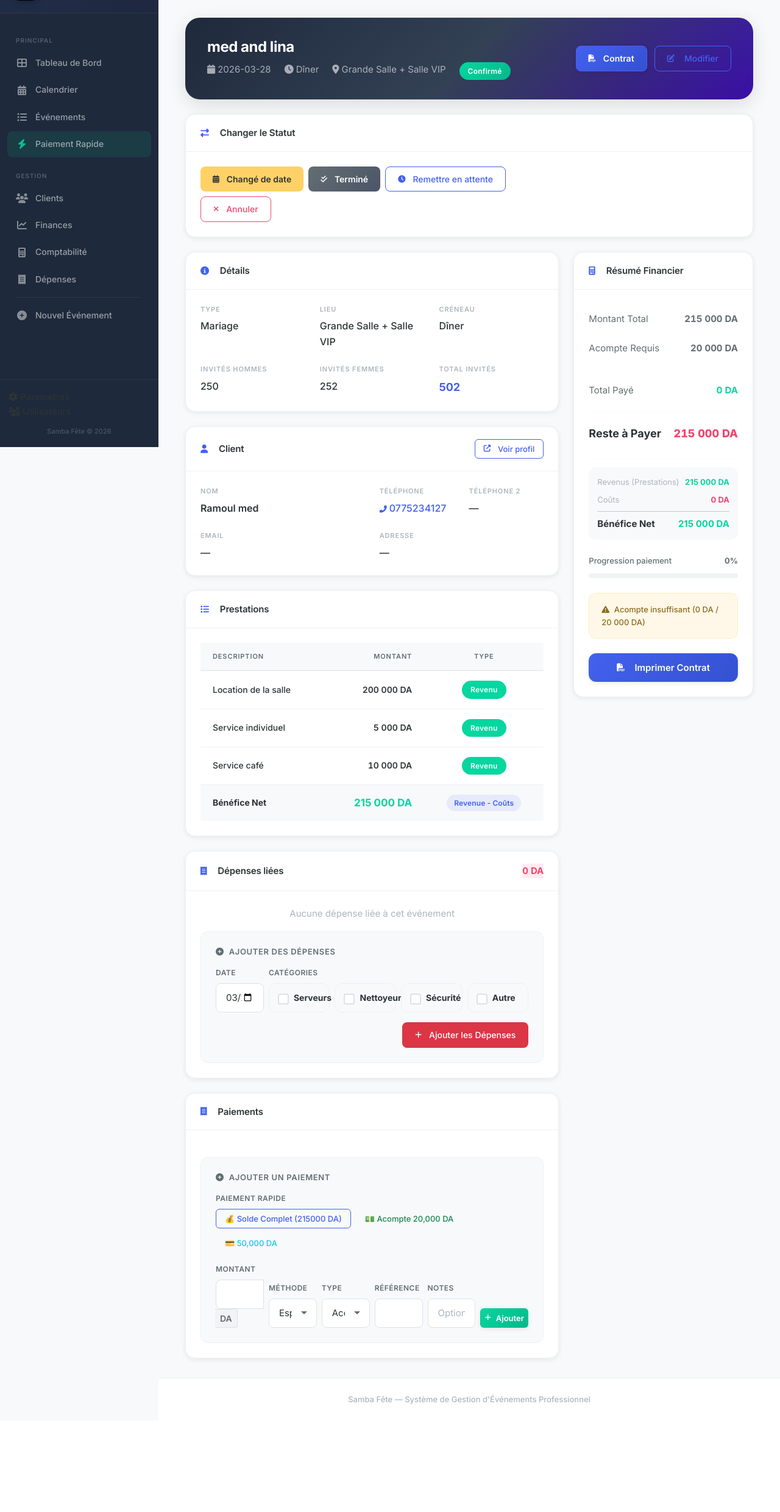
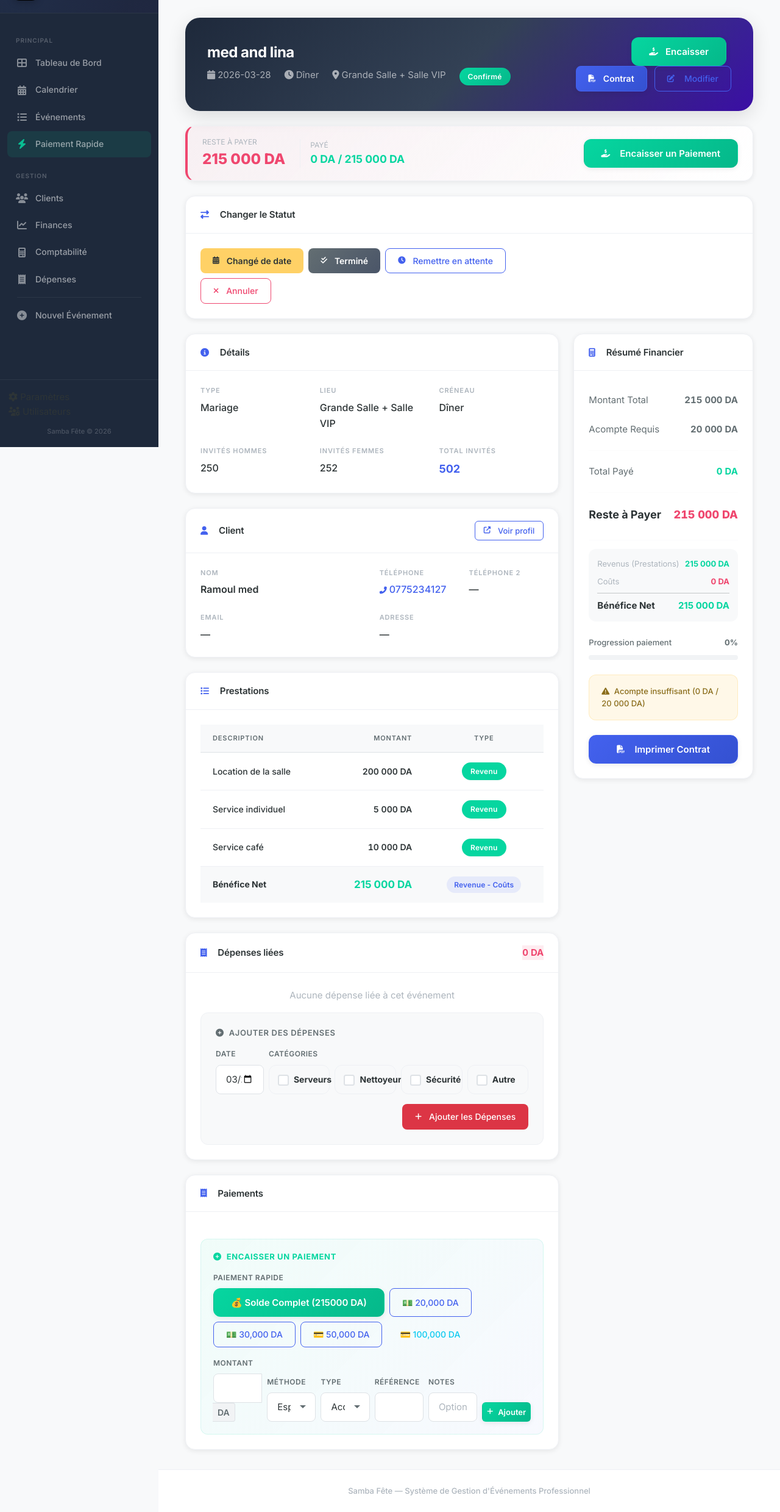
Before and after one commit to Aramoul23/Samba-fete-, a Flask app: page /evenement/6 in a window 1280 px wide. Shown: the part 67-2546 px from the top of the page at 61% size. Before the commit the page ends 2369 px from the top, so only its background shows below. Run offline with Flask 3, Linux system fonts and the light colour scheme; a user stored in the database is signed in; data comes from the database, SQL or seed files in the repository; data that the repository does not hold is empty; some libraries are stand-ins or nearby versions.

Commit message:
ux: prominent payment buttons + payment status banner on event detail
- NEW: Payment status banner at top of event detail page
  - Red banner with remaining amount + 'Encaisser un Paiement' button when money owed
  - Green 'Entièrement Paid' banner when fully paid
  - Always visible without scrolling
- IMPROVED: 'Encaisser' button in event header (green, prominent)
- IMPROVED: Payment form section now has gradient background to stand out
- IMPROVED: Quick-pay buttons are bigger (btn-lg) with more options (30K, 100K)
- IMPROVED: Smooth scroll from 'Encaisser' button to payment form + auto-focus amount field
- IMPROVED: Success message after event creation now says 'Vous pouvez maintenant encaisser un paiement'

```diff
--- a/app.py
+++ b/app.py
@@ -563,7 +563,7 @@ def event_form(event_id=None):
                           (event_id, desc.strip(), amount, is_cost))
 
         db.commit()
-        flash("Événement enregistré avec succès!", "success")
+        flash("Événement créé avec succès! Vous pouvez maintenant encaisser un paiement.", "success")
         return redirect(url_for('event_detail', event_id=event_id))
 
     return render_template('event_form.html', event=event, client=client,
--- a/templates/event_detail.html
+++ b/templates/event_detail.html
@@ -25,6 +25,11 @@
                 {% endif %}
             </div>
             <div class="col-md-4 text-md-end mt-3 mt-md-0">
+                {% if (event.total_amount - total_paid) > 0 %}
+                <a href="#paymentSection" class="btn btn-success btn-lg me-2">
+                    <i class="fas fa-hand-holding-usd me-1"></i>Encaisser
+                </a>
+                {% endif %}
                 <a href="{{ url_for('generate_contract', event_id=event.id) }}" class="btn btn-primary me-2" target="_blank">
                     <i class="fas fa-file-pdf me-1"></i>Contrat
                 </a>
@@ -34,6 +39,49 @@
             </div>
         </div>
     </div>
+
+    <!-- Payment Status Banner (always visible at top) -->
+    {% if (event.total_amount - total_paid) > 0 %}
+    <div class="card-custom mb-4" style="border-left: 4px solid var(--danger); background: linear-gradient(135deg, rgba(239,71,111,0.05), rgba(255,255,255,1));">
+        <div class="card-body-custom py-3">
+            <div class="row align-items-center">
+                <div class="col-md-6">
+                    <div class="d-flex align-items-center gap-4">
+                        <div>
+                            <div class="text-muted" style="font-size: 0.75rem; text-transform: uppercase;">Reste à Payer</div>
+                            <div style="font-size: 1.5rem; font-weight: 800; color: var(--danger);">
+                                {{ (event.total_amount - total_paid) | format_da }}
+                            </div>
+                        </div>
+                        <div style="border-left: 1px solid var(--border-light); padding-left: 16px;">
+                            <div class="text-muted" style="font-size: 0.75rem; text-transform: uppercase;">Payé</div>
+                            <div style="font-size: 1.1rem; font-weight: 700; color: var(--success);">
+                                {{ total_paid | format_da }} / {{ event.total_amount | format_da }}
+                            </div>
+                        </div>
+                    </div>
+                </div>
+                <div class="col-md-6 text-md-end mt-2 mt-md-0">
+                    <a href="#paymentSection" class="btn btn-success btn-lg" id="topEncaisserBtn">
+                        <i class="fas fa-hand-holding-usd me-2"></i>Encaisser un Paiement
+                    </a>
+                </div>
+            </div>
+        </div>
+    </div>
+    {% else %}
+    <div class="card-custom mb-4" style="border-left: 4px solid var(--success); background: linear-gradient(135deg, rgba(6,214,160,0.05), rgba(255,255,255,1));">
+        <div class="card-body-custom py-3">
+            <div class="d-flex align-items-center gap-3">
+                <i class="fas fa-check-circle" style="font-size: 1.5rem; color: var(--success);"></i>
+                <div>
+                    <strong style="color: var(--success); font-size: 1.1rem;">Entièrement Payé</strong>
+                    <div class="text-muted" style="font-size: 0.85rem;">{{ total_paid | format_da }} / {{ event.total_amount | format_da }}</div>
+                </div>
+            </div>
+        </div>
+    </div>
+    {% endif %}
 
     <!-- Status Change Buttons -->
     <div class="card-custom mb-4">
@@ -339,7 +387,7 @@
             </div>
 
             <!-- Payments -->
-            <div class="card-custom">
+            <div class="card-custom" id="paymentSection">
                 <div class="card-header-custom">
                     <h5 class="mb-0"><i class="fas fa-receipt me-2"></i>Paiements</h5>
                 </div>
@@ -409,28 +457,40 @@
                     {% endif %}
 
                     <!-- Add Payment Form -->
-                    <div class="add-payment-form">
-                        <h6 class="mb-3"><i class="fas fa-plus-circle me-2"></i>Ajouter un Paiement</h6>
+                    <div class="add-payment-form" style="background: linear-gradient(135deg, rgba(6,214,160,0.06), rgba(67,97,238,0.04)); border-radius: var(--radius-md); padding: 20px; border: 1px solid var(--success-soft);">
+                        <h6 class="mb-3" style="color: var(--success); font-weight: 700;">
+                            <i class="fas fa-plus-circle me-2"></i>Encaisser un Paiement
+                        </h6>
 
                         <!-- Quick Payment Buttons -->
                         <div class="mb-3">
                             <label class="form-label-elegant mb-2">Paiement Rapide</label>
                             <div class="d-flex gap-2 flex-wrap">
-                                <button type="button" class="btn btn-outline-primary btn-sm quick-pay"
+                                <button type="button" class="btn btn-success btn-lg quick-pay"
                                         data-amount="{{ event.total_amount - total_paid }}"
                                         data-type="solde"
                                         {% if total_paid >= event.total_amount %}disabled{% endif %}>
                                     💰 Solde Complet ({{ "%.0f"|format(event.total_amount - total_paid) }} DA)
                                 </button>
-                                <button type="button" class="btn btn-outline-success btn-sm quick-pay"
+                                <button type="button" class="btn btn-outline-primary quick-pay"
                                         data-amount="20000" data-type="acompte"
                                         {% if total_paid >= event.total_amount %}disabled{% endif %}>
-                                    💵 Acompte 20,000 DA
+                                    💵 20,000 DA
                                 </button>
-                                <button type="button" class="btn btn-outline-info btn-sm quick-pay"
+                                <button type="button" class="btn btn-outline-primary quick-pay"
+                                        data-amount="30000" data-type="acompte"
+                                        {% if total_paid >= event.total_amount %}disabled{% endif %}>
+                                    💵 30,000 DA
+                                </button>
+                                <button type="button" class="btn btn-outline-primary quick-pay"
                                         data-amount="50000" data-type="acompte"
                                         {% if total_paid >= event.total_amount %}disabled{% endif %}>
                                     💳 50,000 DA
+                                </button>
+                                <button type="button" class="btn btn-outline-info quick-pay"
+                                        data-amount="100000" data-type="acompte"
+                                        {% if total_paid >= event.total_amount %}disabled{% endif %}>
+                                    💳 100,000 DA
                                 </button>
                             </div>
                         </div>
@@ -656,6 +716,21 @@
 
 {% block scripts %}
 <script>
+// Smooth scroll to payment section
+document.querySelectorAll('a[href="#paymentSection"]').forEach(link => {
+    link.addEventListener('click', function(e) {
+        e.preventDefault();
+        const target = document.getElementById('paymentSection');
+        if (target) {
+            target.scrollIntoView({ behavior: 'smooth', block: 'start' });
+            // Focus the amount field after scroll
+            setTimeout(() => {
+                const amountInput = document.getElementById('paymentAmount');
+                if (amountInput) amountInput.focus();
+            }, 600);
+        }
+    });
+});
 function showDateChangeModal() {
     new bootstrap.Modal(document.getElementById('dateChangeModal')).show();
 }
```
